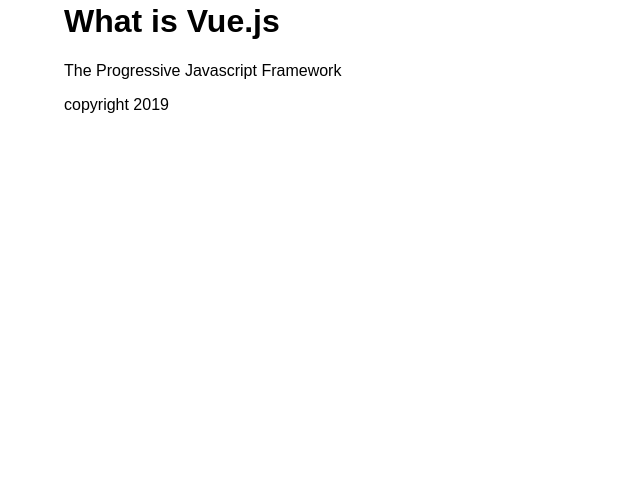
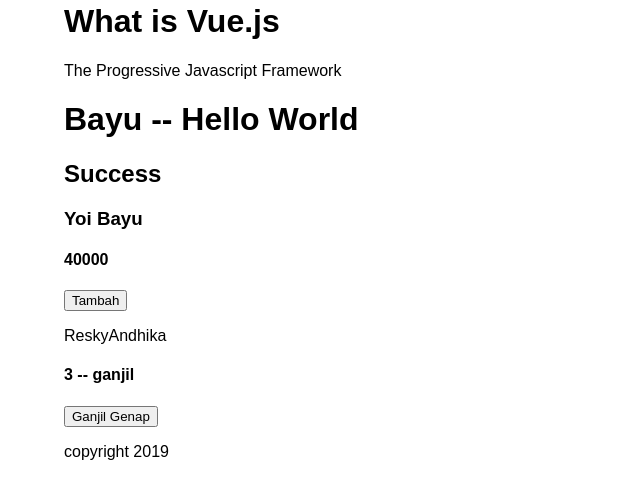
Before and after one commit to reskybayu234/belajar_vuejs, a plain HTML site: page baledemy_vuejs/latihan1.html in a window 1280 px wide. Shown: the part 166-664 px from the top of the page, without its empty margins (0-640 px from the left). Drawn offline with nearby package versions, Linux system fonts and the light colour scheme.

Commit message:
belajar VueJS

```diff
--- a/baledemy_vuejs/latihan1.html
+++ b/baledemy_vuejs/latihan1.html
@@ -13,14 +13,75 @@
     </style>
   </head>
   <body>
+    <div id="app">
       <header>
         <img src="Vue.png" alt="" width="80" />
         <h1>What is Vue.js</h1>
         <p>The Progressive Javascript Framework</p>
       </header>
+      <h1>{{ name }} -- {{ message }}</h1>
+      <h2>{{ isActive ? "Success" : "Fails" }}</h2>
+      <h3>{{ getName() }}</h3>
+      <h4>{{ total }}</h4>
+
+      <button @click="tambahQty">
+        <span>Tambah</span>
+      </button>
+
+      <p>{{ namaLengkap }}</p>
+      <h4>{{ angka }} -- {{ ganjilGenap }}</h4>
+
+      <button @click="methodGanjilGenap">
+        <span>Ganjil Genap</span>
+      </button>
       <footer id="footer">
         <p>copyright 2019</p>
       </footer>
+    </div>
+
     <script src="https://cdn.jsdelivr.net/npm/vue@2.6.14/dist/vue.js"></script>
+    <script>
+      const member = {
+        name: "Bayu",
+        message: "Hello World",
+        isActive: true,
+        qty: 4,
+        namaDepan: "Resky",
+        namaBelakang: "Andhika",
+        angka: 3,
+      };
+      const vm = new Vue({
+        el: "#app",
+        data: member,
+        methods: {
+          getName: function () {
+            return "Yoi " + this.name;
+          },
+          ubahNama: function (namaBaru) {
+            this.name = namaBaru;
+          },
+          tambahQty: function () {
+            this.qty++;
+          },
+          methodGanjilGenap: function () {
+            this.angka++;
+          },
+        },
+        computed: {
+          total: function () {
+            return this.qty * 10000;
+          },
+          namaLengkap: function () {
+            return this.namaDepan + this.namaBelakang;
+          },
+          ganjilGenap: function () {
+            if (this.angka % 2 == 0) {
+              return "genap";
+            }
+            return "ganjil";
+          },
+        },
+      });
+    </script>
   </body>
 </html>
```
Lines whose indentation alone changed are shown as unchanged.
